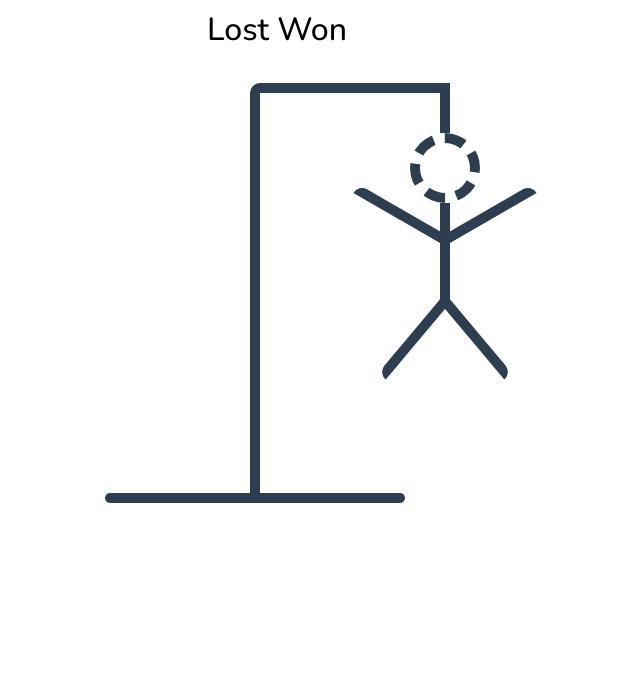
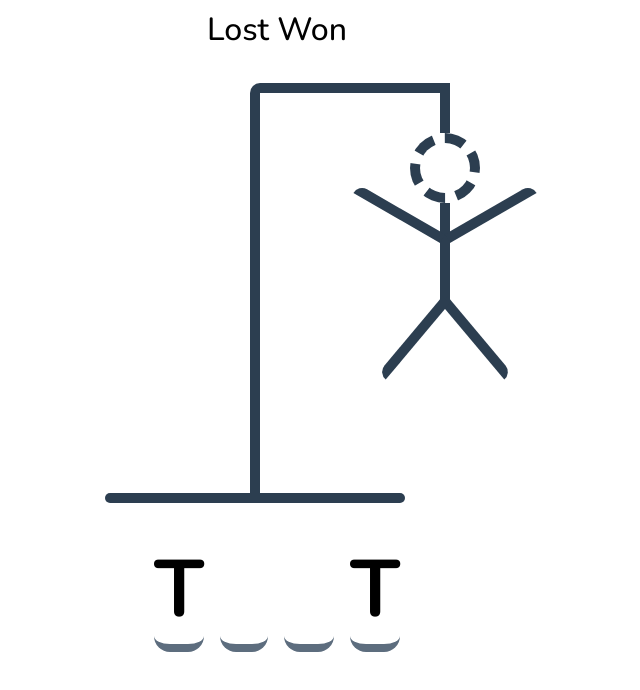
Before and after one commit to karmeensec/hangman-typescript-react, a React (Vite) app: page / in a window 1280 px wide. Shown: the top 690 px of the page, without its empty margins (363-1003 px from the left). Built offline with nearby package versions, Linux system fonts and the light colour scheme.

Commit message:
Letters part added

```diff
--- a/src/HangmanWord.tsx
+++ b/src/HangmanWord.tsx
@@ -1,5 +1,18 @@
 export function HangmanWord() {
 
+    const word = 'test';
+    const guessedLetters = ['t'];
 
+    return <div style={{ display: 'flex', gap: '1rem', fontSize: '5rem', fontWeight: '700', textTransform: 'uppercase', fontFamily: 'Nunito' }}>
+
+        {word.split('').map((letter, i) => (
+            <span style={{ borderBottom: '.5rem solid #5D6D7E', borderRadius: '1rem' }} key={i}>
+
+                <span style={{ visibility: guessedLetters.includes(letter) ? 'visible' : 'hidden' }}>{letter}</span>
+
+            </span>
+        ))}
+
+    </div>
 
 }
```
